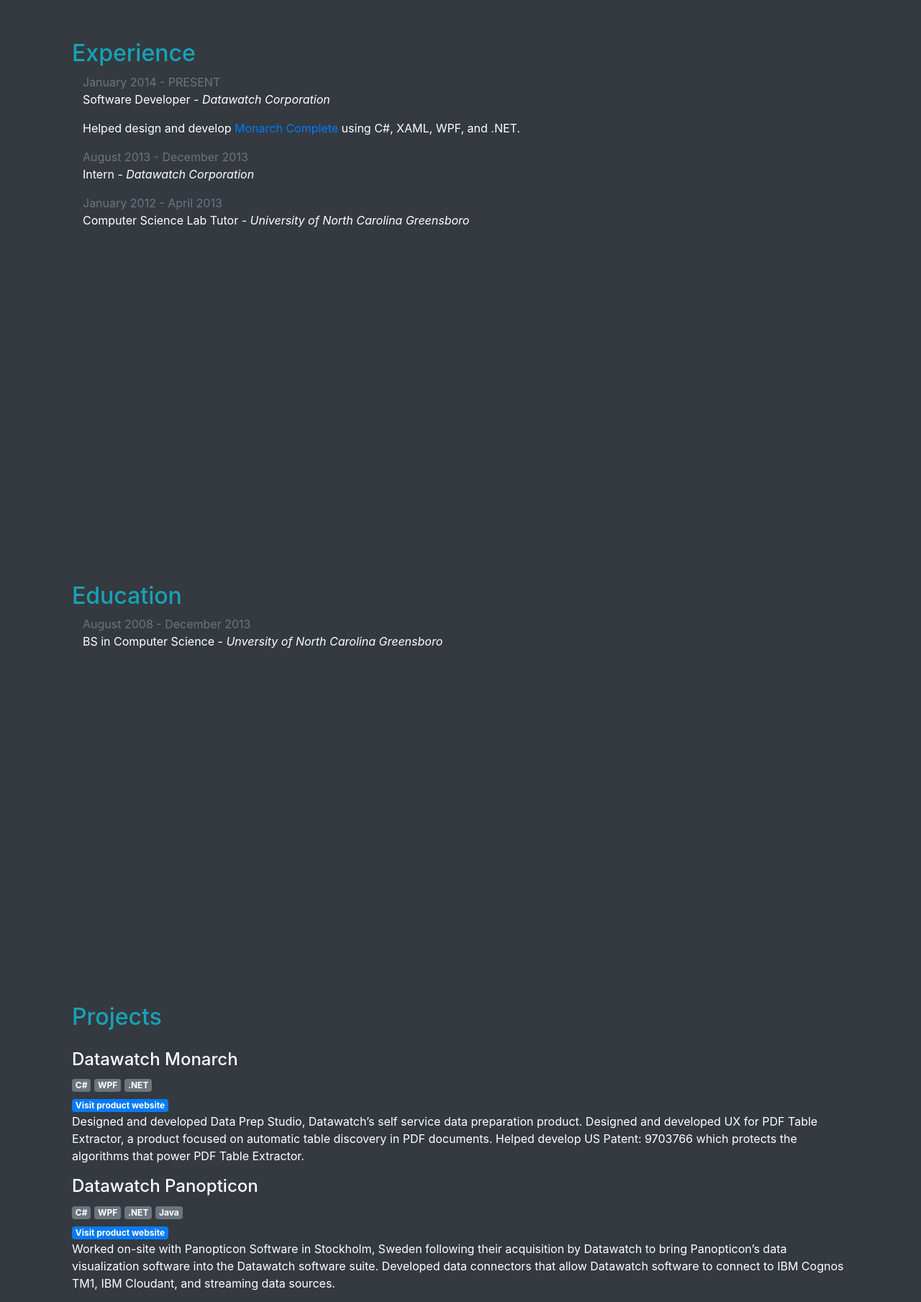
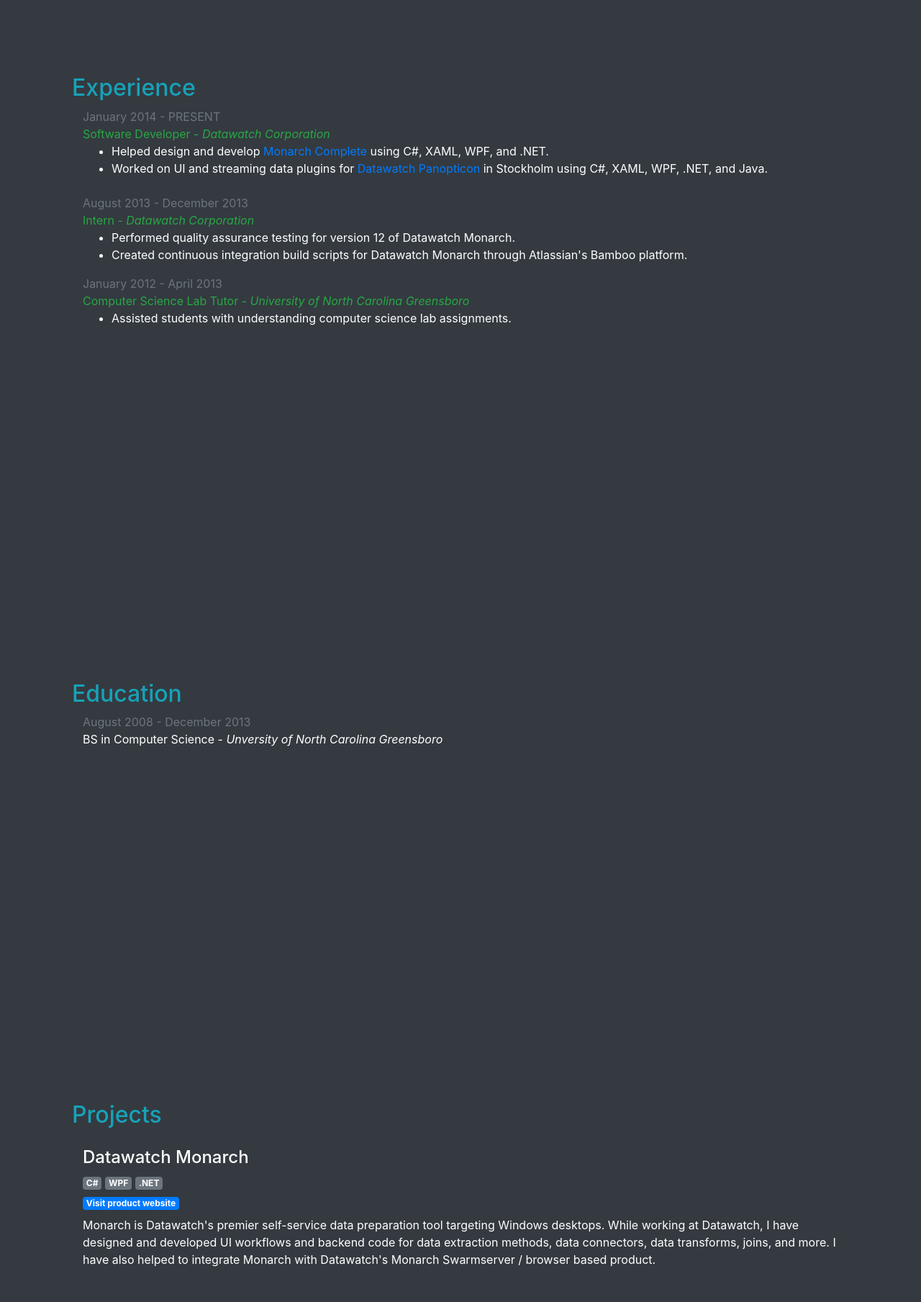
Before and after one commit to jleldridge/personal-website-ui, a React (Create React App) app: page / in a window 1280 px wide. Shown: the part 1875-3684 px from the top of the page at 72% size. Built offline with nearby package versions, Linux system fonts and the light colour scheme.

Commit message:
Added more content, some slight styling.

```diff
--- a/src/App.js
+++ b/src/App.js
@@ -14,12 +14,15 @@
   e.preventDefault();
   var hash = window.location.hash;
   if (!hash) hash = "#home";
+  var offset = $(hash).offset();
 
-  $('html, body').animate({
-        scrollTop: $(hash).offset().top
+  if (offset) {
+    $('html, body').animate({
+      scrollTop: $(hash).offset().top
     },
     300,
     function(){});
+  }
 }
 window.onhashchange = hashChange;
 
--- a/src/components/SmoothScrollAnchor.js
+++ b/src/components/SmoothScrollAnchor.js
@@ -21,9 +21,10 @@
     handleClick(e) {
         e.preventDefault();
         var hash = this.state.href;
-
+        var offset = $(hash).offset();
+        if (offset) {
             $('html, body').animate({
-            scrollTop: $(hash).offset().top
+                scrollTop: offset.top
             },
             300,
             function(){
@@ -31,5 +32,6 @@
             });
         }
     }
+}
 
 export default SmoothScrollAnchor;
--- a/src/pages/Experience.js
+++ b/src/pages/Experience.js
@@ -6,21 +6,34 @@
         return (
             <div>
                 <h2 className="text-info">Experience</h2>
-                <div className="container">
+                <div className="container mb-4">
                     <p className="text-secondary mb-0">January 2014 - PRESENT</p>
-                    <p>Software Developer - <span className="font-italic">Datawatch Corporation</span></p>
-                    <p>
-                        Helped design and develop <SmoothScrollAnchor href="#monarch">Monarch Complete </SmoothScrollAnchor>
-                        using C#, XAML, WPF, and .NET.
-                    </p>
+                    <p className="mb-0 text-success">Software Developer - <span className="font-italic">Datawatch Corporation</span></p>
+                    <ul>
+                        <li>
+                            Helped design and develop <SmoothScrollAnchor href="#monarch">Monarch Complete </SmoothScrollAnchor>
+                            using C#, XAML, WPF, and .NET.
+                        </li>
+                        <li>
+                            Worked on UI and streaming data plugins for <SmoothScrollAnchor href="#panopticon">Datawatch Panopticon </SmoothScrollAnchor>
+                            in Stockholm using C#, XAML, WPF, .NET, and Java.
+                        </li>
+                    </ul>
                 </div>
                 <div className="container mt-3">
                     <p className="text-secondary mb-0">August 2013 - December 2013</p>
-                    <p>Intern - <span className="font-italic">Datawatch Corporation</span></p>
+                    <p className="mb-0 text-success">Intern - <span className="font-italic">Datawatch Corporation</span></p>
+                    <ul>
+                        <li>Performed quality assurance testing for version 12 of Datawatch Monarch.</li>
+                        <li>Created continuous integration build scripts for Datawatch Monarch through Atlassian's Bamboo platform.</li>
+                    </ul>
                 </div>
                 <div className="container mt-3">
                     <p className="text-secondary mb-0">January 2012 - April 2013</p>
-                    <p>Computer Science Lab Tutor - <span className="font-italic">University of North Carolina Greensboro</span></p>
+                    <p className="mb-0 text-success">Computer Science Lab Tutor - <span className="font-italic">University of North Carolina Greensboro</span></p>
+                    <ul>
+                        <li>Assisted students with understanding computer science lab assignments.</li>
+                    </ul>
                 </div>
             </div>
         );
--- a/src/pages/Projects.js
+++ b/src/pages/Projects.js
@@ -10,56 +10,82 @@
         return (
             <div>
                 <h2 className="text-info" style={{marginBottom: "-50px"}}>Projects</h2>
-
+                <div className="container">
                     <ProjectBlurb
                         id="monarch"
+                        projectName="Datawatch Monarch"
                         style={{paddingTop: "75px"}}
-                    projectName="Datawatch Monarch"
                         technologies={["C#", "WPF", ".NET"]}
                         links={[{name:"Visit product website", href:"https://www.datawatch.com/our-platform/monarch/"}]}>
-                    Designed and developed Data Prep Studio, Datawatch’s self service data preparation product.
-                    Designed and developed UX for PDF Table Extractor, a product focused on automatic table discovery in PDF documents.
-                    Helped develop US Patent: 9703766 which protects the algorithms that power PDF Table Extractor.
+                        <p className="mt-2">
+                            Monarch is Datawatch's premier self-service data preparation tool targeting Windows desktops.
+                            While working at Datawatch, I have designed and developed UI workflows and backend code for
+                            data extraction methods, data connectors, data transforms, joins, and more. I have also helped
+                            to integrate Monarch with Datawatch's <span className="font-italics">Monarch Swarm</span>
+                            server / browser based product.
+                        </p>
                     </ProjectBlurb>
 
                     <ProjectBlurb
+                        id="panopticon"
                         projectName="Datawatch Panopticon"
+                        style={{paddingTop: "75px"}}
                         technologies={["C#", "WPF", ".NET", "Java"]}
                         links={[{name:"Visit product website", href:"http://www.panopticon.com/"}]}>
-                    Worked on-site with Panopticon Software in Stockholm, Sweden following their acquisition by Datawatch to bring Panopticon’s data visualization software into the Datawatch software suite.
-                    Developed data connectors that allow Datawatch software to connect to IBM Cognos TM1, IBM Cloudant, and streaming data sources.
+                        <p className="mt-2">
+                            Following their acquisition by Datawatch, I worked on-site with Panopticon Software in Stockholm
+                            to bring Panopticon’s data visualization software into the Datawatch software suite. During this time
+                            I was primarily focused on improving the software's UI, but I also created UI and backend code for
+                            data connectors that allow Datawatch software to connect to IBM Cognos TM1, IBM Cloudant, and streaming data sources.
+                            I primarily used C# and XAML, but there were occasions where I worked on backend code written in Java.
+                        </p>
                     </ProjectBlurb>
 
                     <ProjectBlurb
+                        id="scrawler"
                         projectName="Scrawler"
+                        style={{paddingTop: "75px"}}
                         technologies={["C#", "UWP", ".NET"]}
                         links={[{name:"View source code", href:"https://github.com/jleldridge/Scrawler"}]}
                         images={[scrawlerPicture]}>
-                    Scrawler was a note taking / drawing app I designed primarily for the Microsoft Surface line of tablets.
+                        <p className="mt-2">
+                            Scrawler is a note taking / drawing app I designed primarily for the Microsoft Surface line of tablets.
                             It was mostly intended for personal use, as I was dissatisfied with many of the free drawing apps offered for the Surface.
                             The app never made it to the stage where I could polish the visuals, but it was eventually feature-complete enough to use it
                             both to take notes, and to sketch and export the icons used in the app itself (hence the sketchy appearance of the icons).
+                        </p>
                     </ProjectBlurb>
 
                     <ProjectBlurb
+                        id="amoeboid"
                         projectName="Amoeboid"
+                        style={{paddingTop: "75px"}}
                         technologies={["JavaScript"]}
                         links={[{name:"Play", href:"https://jleldridge.github.io/Amoeboid/"}, {name:"View source code", href:"https://github.com/jleldridge/Amoeboid"}]}
                         images={[amoeboidPicture]}>
+                        <p className="mt-2">
                             Amoeboid is the working name of a simple browser game that I created using vanilla javascript.
                             The game was inspired by an old flash game I used to play in school called Hungry Space.
                             The goal of the game is to eat (via collision) everything smaller than you while avoiding everything larger than you.
+                            Movement is accomplished with the WASD keys and I payed particular attention to trying to capture the slippery
+                            effect of movement in a low friction environment to add challenge and finesse to the controls.
                             As the player eats more enemies, they gradually become larger, making more enemies edible, but also making it
                             more difficult to maneuver around larger enemies. The game is won when there are no more enemies large enough
                             to eat the player.
+                        </p>
                     </ProjectBlurb>
 
                     <ProjectBlurb
+                        id="website"
                         projectName="Personal Website"
+                        style={{paddingTop: "75px"}}
                         technologies={["JavaScript", "HTML", "ReactJS", "Bootstrap"]}
                         links={[{name:"View source code", href:"https://github.com/jleldridge/website-dev"}]}>
                     </ProjectBlurb>
-
+                    <p className="mt-2">
+                        I developed this website for deployment on GitHub Pages using the ReactJS and Bootstrap libraries.
+                    </p>
+                </div>
             </div>
         );
     }
--- a/src/pages/Skills.js
+++ b/src/pages/Skills.js
@@ -13,6 +13,7 @@
                                 <li>C#</li>
                                 <li>XAML</li>
                                 <li>JavaScript</li>
+                                <li>HTML</li>
                                 <li>Java</li>
                             </ul>
                         </div>
@@ -32,6 +33,8 @@
                             <ul className="list-unstyled mt-3">
                                 <li>Visual Studio</li>
                                 <li>IntelliJ</li>
+                                <li>NodeJS</li>
+                                <li>NPM</li>
                                 <li>Git</li>
                                 <li>Mercurial</li>
                             </ul>
```
Lines whose indentation alone changed are shown as unchanged.
